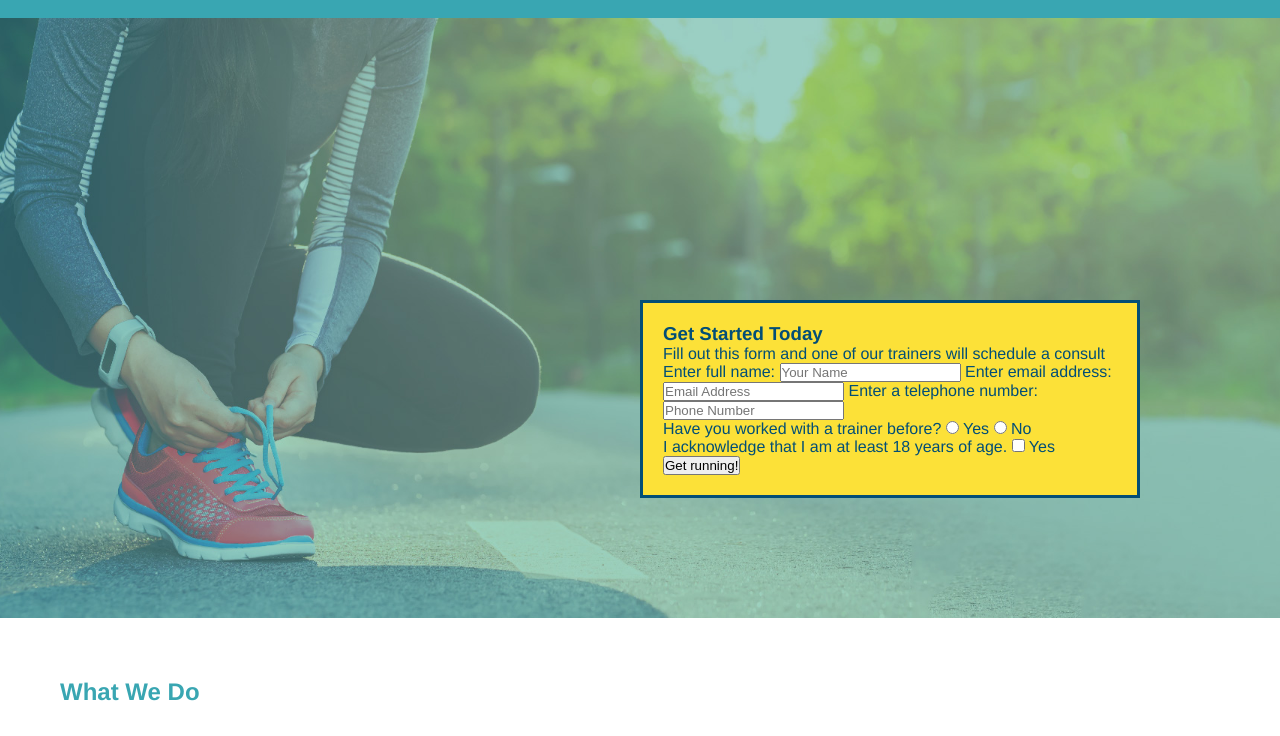
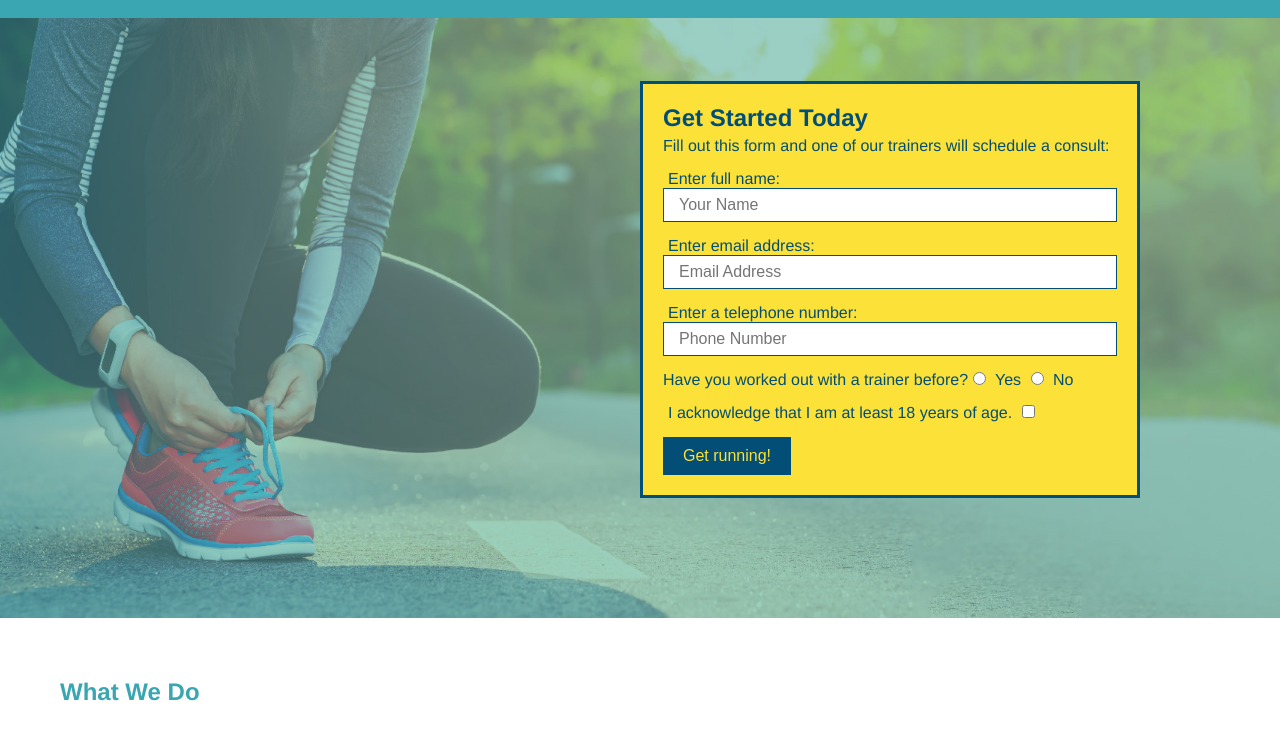
Before and after one commit to DerekShearin/run-buddy, a plain HTML site: page index.html in a window 1280 px wide. Shown: the part 64-800 px from the top of the page. Drawn offline with Linux system fonts and the light colour scheme.

Commit message:
complete form

```diff
--- a/assets/css/style.css
+++ b/assets/css/style.css
@@ -1,12 +1,21 @@
 * {
-    margin:0;
+    margin: 0;
     padding: 0;
     box-sizing: border-box;
 }
+
+body {
+
+    color: #39a6b2;
+    font-family: Helvetica, Arial, sans-serif;
+}
+
+
 header {
     padding: 20px 35px;
     background-color: #39a6b2;
 }
+
 header h1 {
     font-weight: bold;
     font-size: 36px;
@@ -16,20 +25,52 @@ header h1 {
 }
 header a {
     text-decoration: none;
-    color:#fce138;
+    color: #fce138;
 }
+
 header nav {
-    Float: right;
+    float: right;
     margin: 7px 0;
 }
+
 header nav ul li {
     display: inline;
 }
+
 header nav ul li a {
     margin: 0 30px;
     font-weight: lighter;
     font-size: 22px;
 }
+
+footer {
+    background: #fce138;
+    width: 100%;
+    padding: 40px 35px;
+}
+
+footer h2 {
+    display: inline;
+    color: #024e76;
+    font-size: 30px;
+    margin: 0;
+}
+
+footer div {
+    float: right;
+    line-height: 1.5;
+    text-align: right;
+}
+
+footer a {
+    color: #024e76;
+}
+
+section {
+    padding: 60px;
+}
+
+
 .hero {
     background-image: url("../images/hero-bg.jpg");
     height: 600px;
@@ -37,40 +78,45 @@ header nav ul li a {
     background-position: center;
     position: relative;
 }
+
+
 .hero-form {
+    border: 3px solid #024e76;
     background-color: #fce138;
     padding: 20px;
     width: 500px;
     color: #024e76;
-    border: solid 3px #024e76;
     position: absolute;
     bottom: 120px;
     right: 140px;
 }
-body {
-    color: #39a6b2;
-    font-family: Helvetica, Arial, sans-serif;
-}
-footer {
-    background-color: #fce138;
-    width: 100%;
-    padding: 40px 35px;
-}
-footer h2 {
-    display: inline;
-    color: #024e76;
-    font-size: 30px;
+
+.hero-form h3 {
+    font-size: 24px;
     margin: 0;
 }
-footer div {
-    float: right;
-    line-height: 1.5;
-    text-align: right;
+.hero-form p {
+       margin: 5px 0 15px 0;
 }
-footer a {
+
+.form-input {
+    border: 1px solid #024e76;
+    display: block;
+    padding: 7px 15px;
+    font-size: 16px;
     color: #024e76;
+    width: 100%;
+    margin-bottom: 15px;
 }
-section {
-    padding: 60px;
 
+.hero-form label {
+    margin: 0 5px;
 }
+
+.hero-form button {
+    color: #fce138;
+    background-color: #024e76;
+    border: none;
+    padding: 10px 20px;
+    font-size: 16px;
+}
--- a/index.html
+++ b/index.html
@@ -1,20 +1,30 @@
 <!DOCTYPE html>
 <html lang="en">
+
     <head>
+        <meta charset="UTF-8" />
+          <title>Run Buddy</title>
         <link rel="stylesheet" href="./assets/css/style.css" />
     </head>
+
+    <body>
+
         <header>
             <h1>
-                <a href="/">RUN BUDDY</a>
+                <a href="/">
+                    RUN BUDDY
+                </a>
             </h1>
             <nav>
+
                 <ul>
+
                     <li>
 
                         <a href="#what-we-do">What We Do</a>
                     </li>
                     <li>
-                        <a href="what-you-do">What You Do</a>
+                        <a href="#what-you-do">What You Do</a>
                     </li>
                     <li>
                         <a href="#your-trainers">Your Trainers</a>
@@ -30,39 +40,35 @@
         <section class="hero">
             <div class="hero-form">
                 <h3>Get Started Today</h3>
-                <p>Fill out this form and one of our trainers will schedule a consult</p>
+                <p>Fill out this form and one of our trainers will schedule a consult:</p>
                 <form>
                     <label for="name">Enter full name:</label>
-                    <input type="text" placeholder="Your Name" name="name" id="name"/>
+                    <input type="text" placeholder="Your Name" name="name" id="name" class="form-input" />
                     <label for="email">Enter email address:</label>
-                    <input type="email" placeholder="Email Address" name="email" id="email"/>
+                    <input type="email" placeholder="Email Address" name="email" id="email" class="form-input"/>
                     <label for="phone">Enter a telephone number:</label>
-                    <input type="tel" placeholder="Phone Number" name="phone" id="phone"/>
-
+                    <input type="text" placeholder="Phone Number" name="phone" id="phone" class="form-input"/>
                 <p>
-                    Have you worked with a trainer before?
+                    Have you worked out with a trainer before?
                     <input type="radio" name="trainer-confirm" id="trainer-yes" />
                     <label for="trainer-yes">Yes</label>
                     <input type="radio" name="trainer-confirm" id="trainer-no" />
                     <label for="trainer-no">No</label>
                 </p>
                 <p>
-                    <label for="checkbox" >
+                    <label for="checkbox">
                         I acknowledge that I am at least 18 years of age.
                     </label>
-
-                    <input type="checkbox" name="age-confirm" id="checkbox" />
-                    <label for="consent-yes">Yes</label>
+                    <input type="checkbox" name="checkpoint1" id="checkbox" />
                 </p>
-                <button type="submit" >
+                <button type="submit">
                     Get running!
                 </button>
-
                 </form>
             </div>
         </section>
-        <body>
-    <!-- "what we do: section"-->
+
+    <!-- "what we do" section -->
         <section>
             <h2>What We Do</h2>
         </section>
@@ -71,15 +77,18 @@
         <section>
             <h2>What You Do</h2>
         </section>
+
     <!-- "meet the trainers" section -->
         <section>
             <h2>Meet The Trainers</h2>
         </section>
+
     <!-- "reach out" section -->
         <section>
             <h2>Reach Out</h2>
         </section>
-    </body>
+
+
     <footer>
         <h2>❤️ Made with love by Run Buddy.</h2>
         <div>
@@ -87,4 +96,6 @@
             &copy; 2019 Run Buddy, Inc.
         </div>
     </footer>
+</body>
+
 </html>
```
Also changed, not shown: 1 other file.
